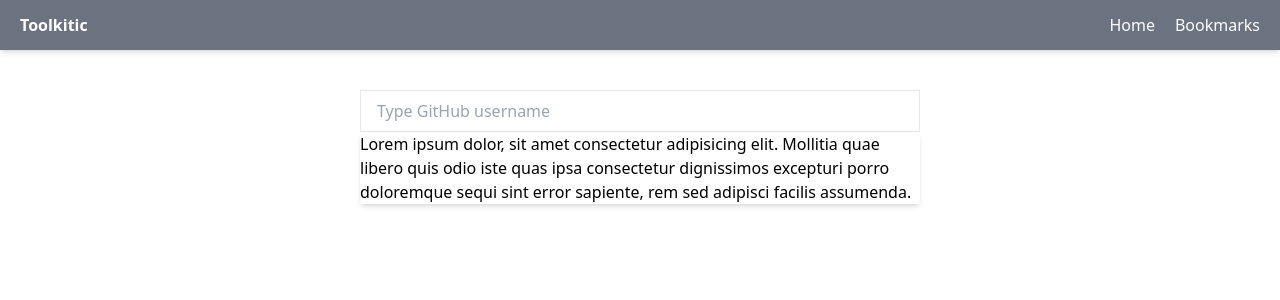
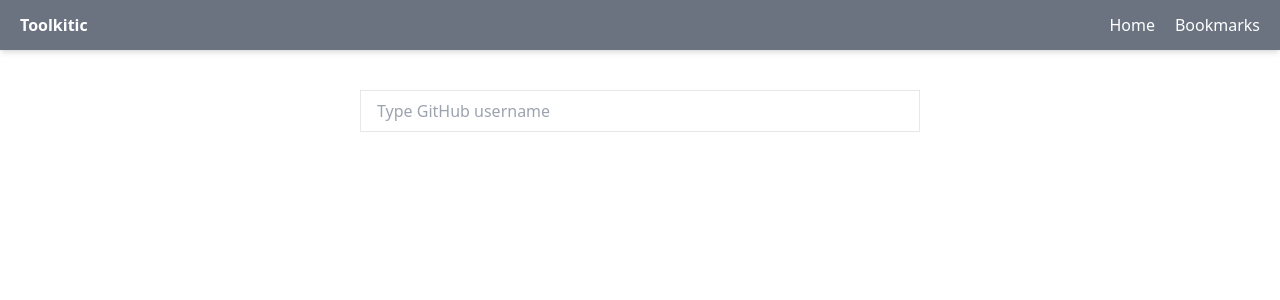
Before and after one commit to mzeleniuk/Toolkitic, a React (Vite) app: page / in a window 1280 px wide. Shown: the top 300 px of the page. Built offline with nearby package versions, Linux system fonts and the light colour scheme.

Commit message:
Add users list drop-down

```diff
--- a/src/pages/home.tsx
+++ b/src/pages/home.tsx
@@ -2,17 +2,24 @@ import { ChangeEvent, useEffect, useState } from 'react'
 
 import { useDebounce } from '../hooks/useDebounce'
 import { useSearchUsersQuery } from '../store/github/github.api'
+import { GitHubUser } from '../types/github'
 
 export function Home() {
   const [search, setSearch] = useState<string>('')
+  const [isDropDownOpen, setIsDropDownOpen] = useState<boolean>(false)
   const debounced = useDebounce(search)
-  const { isError, data } = useSearchUsersQuery(debounced, {
+  const {
+    data: users,
+    isError,
+    isLoading,
+  } = useSearchUsersQuery(debounced, {
     skip: debounced.length < 3,
+    refetchOnFocus: true,
   })
 
   useEffect(() => {
-    console.log(debounced)
-  }, [debounced])
+    setIsDropDownOpen(debounced.length > 3 && !!users?.length)
+  }, [debounced, users])
 
   function handleSearchChange(event: ChangeEvent<HTMLInputElement>): void {
     setSearch(event.target.value)
@@ -31,11 +38,20 @@ export function Home() {
           onChange={handleSearchChange}
         />
 
-        <div className="absolute top-[42px] left-0 right-0 max-h-[200px] shadow-md bg-white">
-          Lorem ipsum dolor, sit amet consectetur adipisicing elit. Mollitia quae libero quis odio iste quas ipsa
-          consectetur dignissimos excepturi porro doloremque sequi sint error sapiente, rem sed adipisci facilis
-          assumenda.
-        </div>
+        {isLoading && <p className="text-center">Loading...</p>}
+
+        {isDropDownOpen && (
+          <ul className="absolute top-[42px] left-0 right-0 max-h-[200px] shadow-md bg-white list-none overflow-y-scroll">
+            {users?.map((user: GitHubUser) => (
+              <li
+                key={user.id}
+                className="px-4 py-2 hover:bg-gray-500 hover:text-white transition-colors cursor-pointer"
+              >
+                {user.login}
+              </li>
+            ))}
+          </ul>
+        )}
       </div>
     </div>
   )
--- a/src/store/github/github.api.ts
+++ b/src/store/github/github.api.ts
@@ -6,6 +6,7 @@ export const gitHubApi = createApi({
   baseQuery: fetchBaseQuery({
     baseUrl: 'https://api.github.com/',
   }),
+  refetchOnFocus: true,
   endpoints: (build) => ({
     searchUsers: build.query<GitHubUser[], string>({
       query: (search: string) => ({
--- a/src/store/index.ts
+++ b/src/store/index.ts
@@ -1,4 +1,5 @@
 import { configureStore } from '@reduxjs/toolkit'
+import { setupListeners } from '@reduxjs/toolkit/dist/query'
 import { gitHubApi } from './github/github.api'
 
 export const store = configureStore({
@@ -7,3 +8,5 @@ export const store = configureStore({
   },
   middleware: (getDefaultMiddleware) => getDefaultMiddleware().concat(gitHubApi.middleware),
 })
+
+setupListeners(store.dispatch)
```
